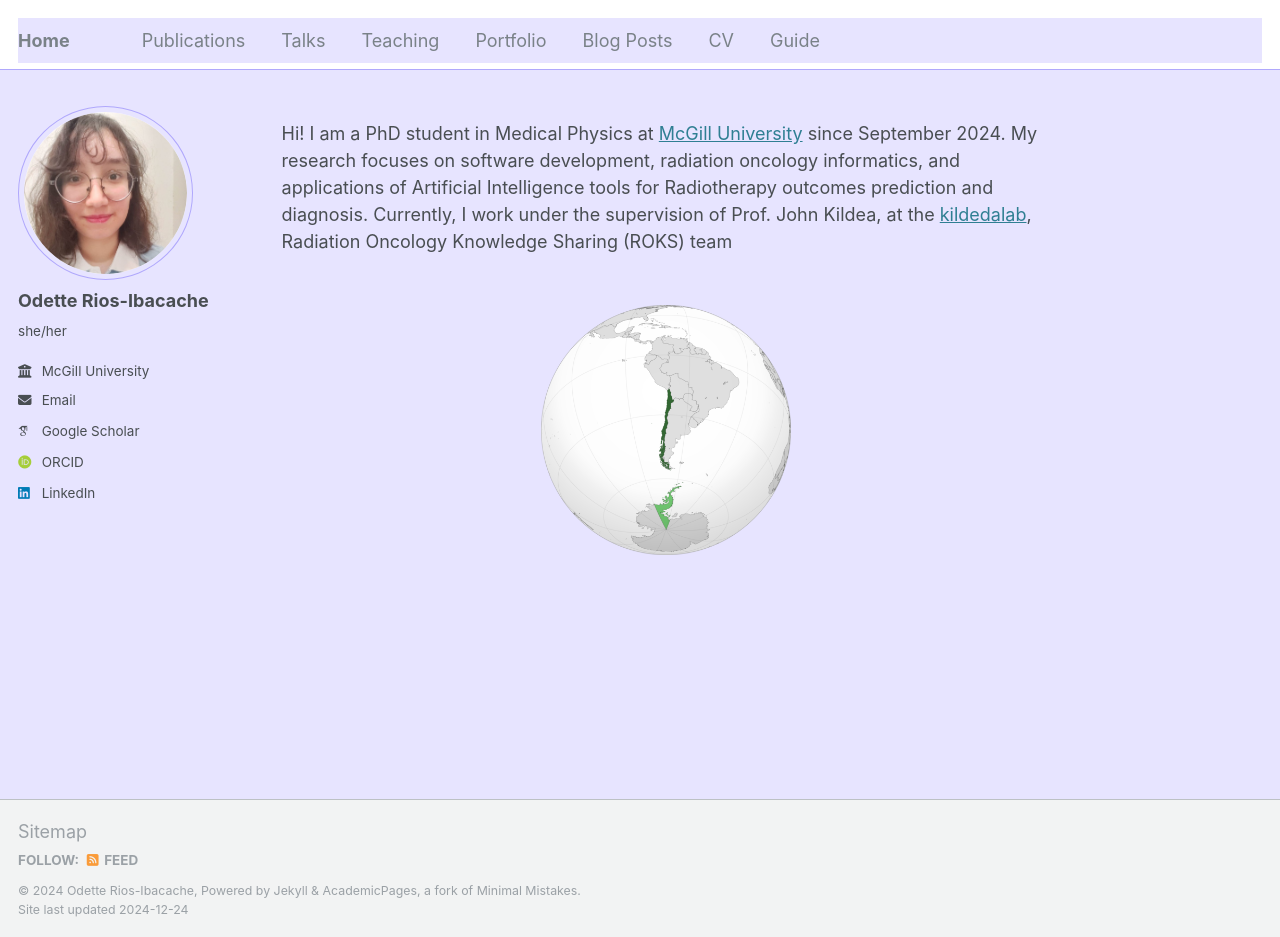
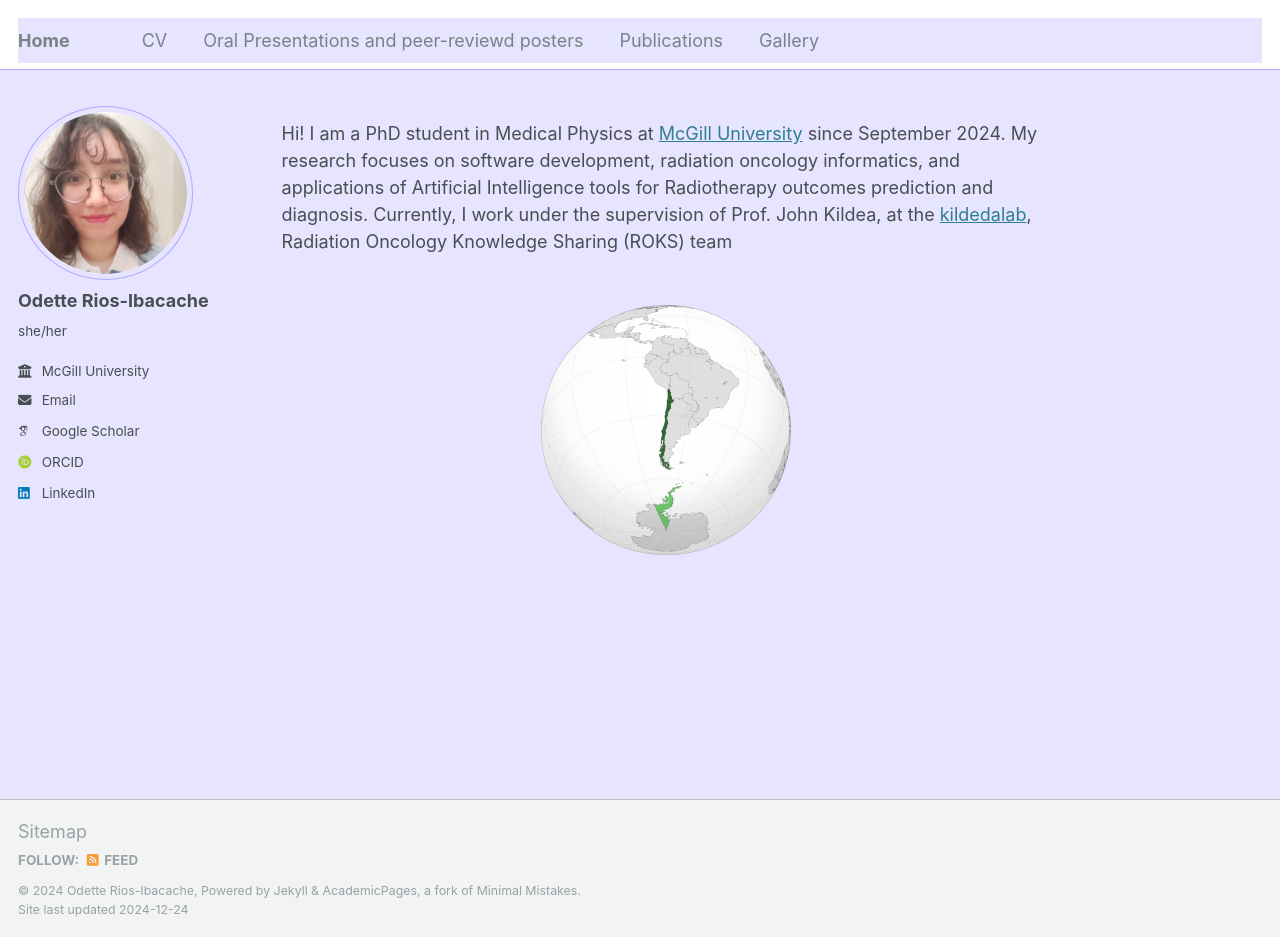
Before and after one commit to OdetteRiosI/odetteriosi.github.io, a Jekyll site: the page built from _pages/about.md, in a window 1280 px wide and 937 px high. Built offline with Jekyll 4.4.1, drawn with Linux system fonts in a browser that asks for light colours; some web fonts are replaced.

Commit message:
Update navigation.yml

```diff
--- a/_data/navigation.yml
+++ b/_data/navigation.yml
@@ -5,23 +5,25 @@
 # prevent it from being included in the site.
 
 main:
+  - title: "CV"
+    url: /cv/
+
+  - title: "Oral Presentations and peer-reviewd posters"
+    url: /presentations/
+
   - title: "Publications"
     url: /publications/
 
-  - title: "Talks"
-    url: /talks/
+  #- title: "Teaching"
+    #url: /teaching/
 
-  - title: "Teaching"
-    url: /teaching/
+  - title: "Gallery"
+    url: /gallery/
 
-  - title: "Portfolio"
-    url: /portfolio/
+  #- title: "Blog Posts"
+    #url: /year-archive/
 
-  - title: "Blog Posts"
-    url: /year-archive/
 
-  - title: "CV"
-    url: /cv/
 
-  - title: "Guide"
-    url: /markdown/
+  #- title: "Guide"
+   # url: /markdown/
```
